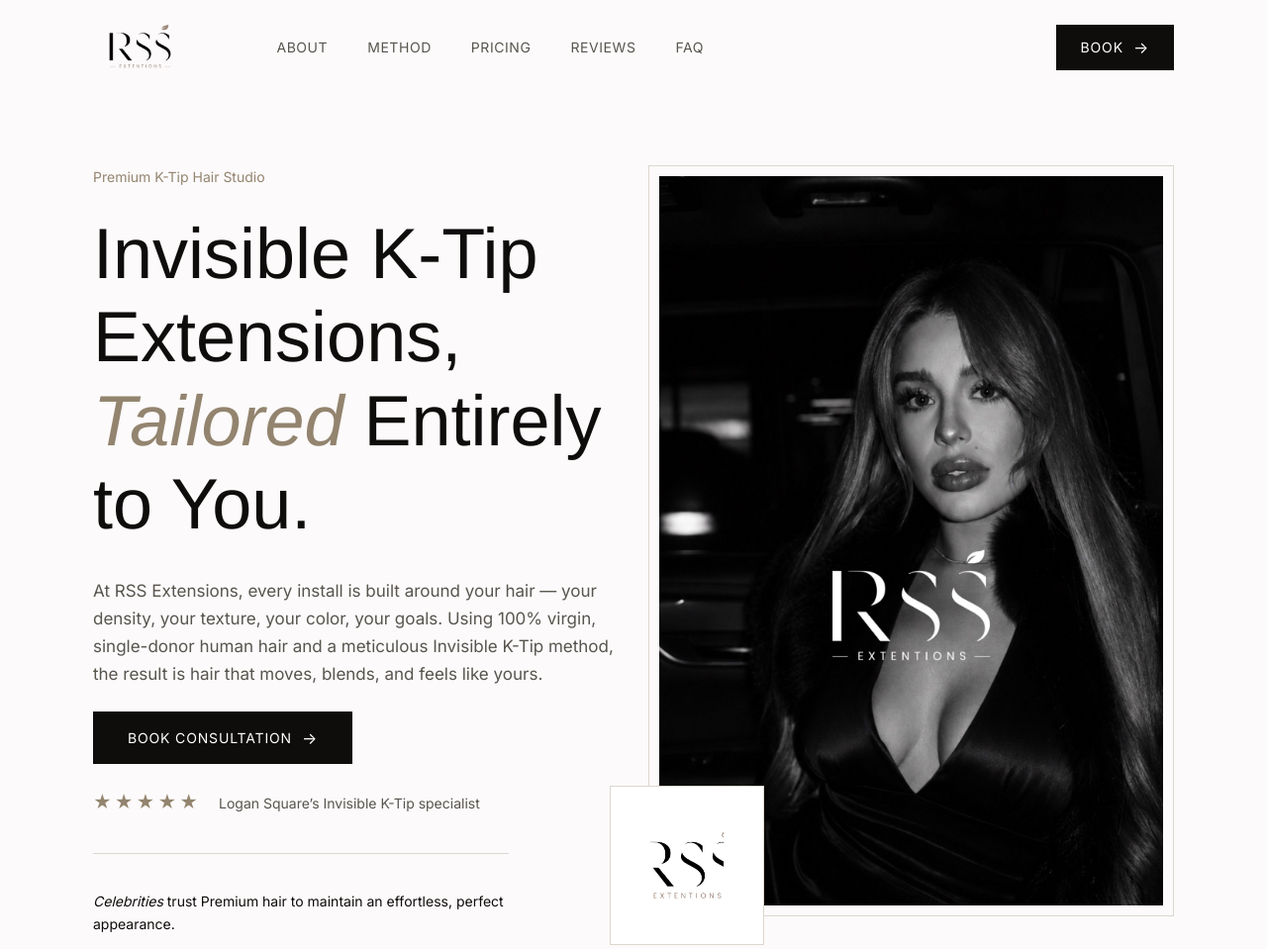
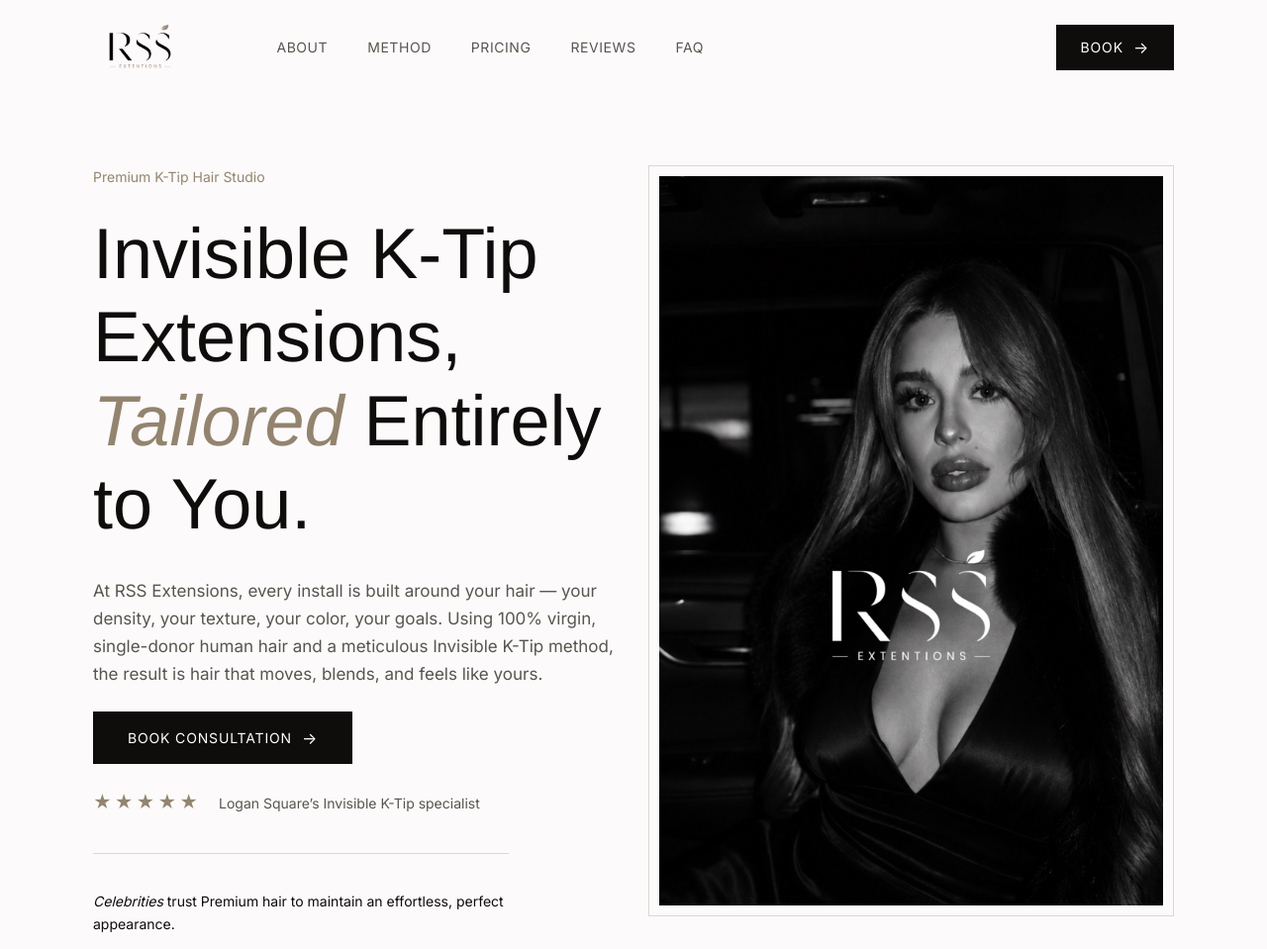
Before and after one commit to rssextensions1/rssextensions-page, a plain HTML site: page index.html in a window 1280 px wide. Shown: the top 959 px of the page at 99% size. Drawn offline with Linux system fonts and the light colour scheme.

Commit message:
Remove duplicate logo badge from hero photo
Co-Authored-By: Claude Opus 5.5 <noreply@anthropic.com>
Claude-Session: https://claude.ai/code/session_019CysxzUx66vTPsbNJGG3bz

```diff
--- a/index.html
+++ b/index.html
@@ -41,7 +41,6 @@
       </div>
       <div class="hero__media">
         <img src="images/hero.jpg" alt="Client with long, glossy RSS Extensions hair" width="660" height="1173">
-        <div class="hero__badge"><img src="images/logo.png" alt="" width="74" height="51"></div>
       </div>
     </div>
   </section>
--- a/styles.css
+++ b/styles.css
@@ -70,13 +70,10 @@ em, .accent { font-style: italic; color: var(--accent); }
 .hero__note { border-top: 1px solid var(--line); margin-top: 36px; padding-top: 36px; font-size: 14px; color: var(--ink); max-width: 420px; }
 .hero__media { position: relative; border: 1px solid var(--line); padding: 10px; align-self: start; }
 .hero__media img { width: 100%; aspect-ratio: 539 / 780; object-fit: cover; object-position: center 40%; }
-.hero__badge { position: absolute; left: -40px; bottom: -30px; background: #fff; border: 1px solid var(--line); padding: 26px 40px; display: none; }
-.hero__badge img { width: 74px; }
 @media (min-width: 900px) {
   .hero { padding: 70px 0 90px; }
   .hero .wrap { grid-template-columns: 1fr 1fr; gap: 30px; }
-  .hero__badge { display: block; }
-}
+  }
 
 /* Marquee */
 .marquee { background: #efebe6; border-top: 1px solid var(--line); border-bottom: 1px solid var(--line); overflow: hidden; padding: 24px 0; }
```
